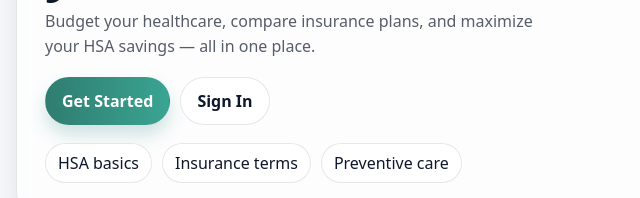
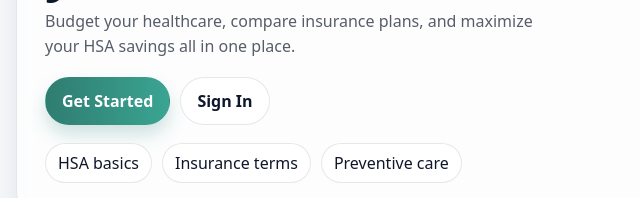
Before and after one commit to AvniDoshi/smart-health-finance, a website: page public/index.html in a window 1280 px wide. Shown: the part 263-461 px from the top of the page, 0-640 px from the left. Drawn offline with Linux system fonts and the light colour scheme.

Commit message:
Index wording change

```diff
--- a/public/index.html
+++ b/public/index.html
@@ -38,8 +38,7 @@
           Understand and plan<br/>your healthcare costs!
         </h1>
         <p style="margin-top:12px; max-width: 56ch;">
-          Budget your healthcare, compare insurance plans, and maximize your HSA savings —
-          all in one place.
+          Budget your healthcare, compare insurance plans, and maximize your HSA savings all in one place.
         </p>
 
         <div style="display:flex; gap:10px; flex-wrap:wrap; margin-top:18px;">
```
